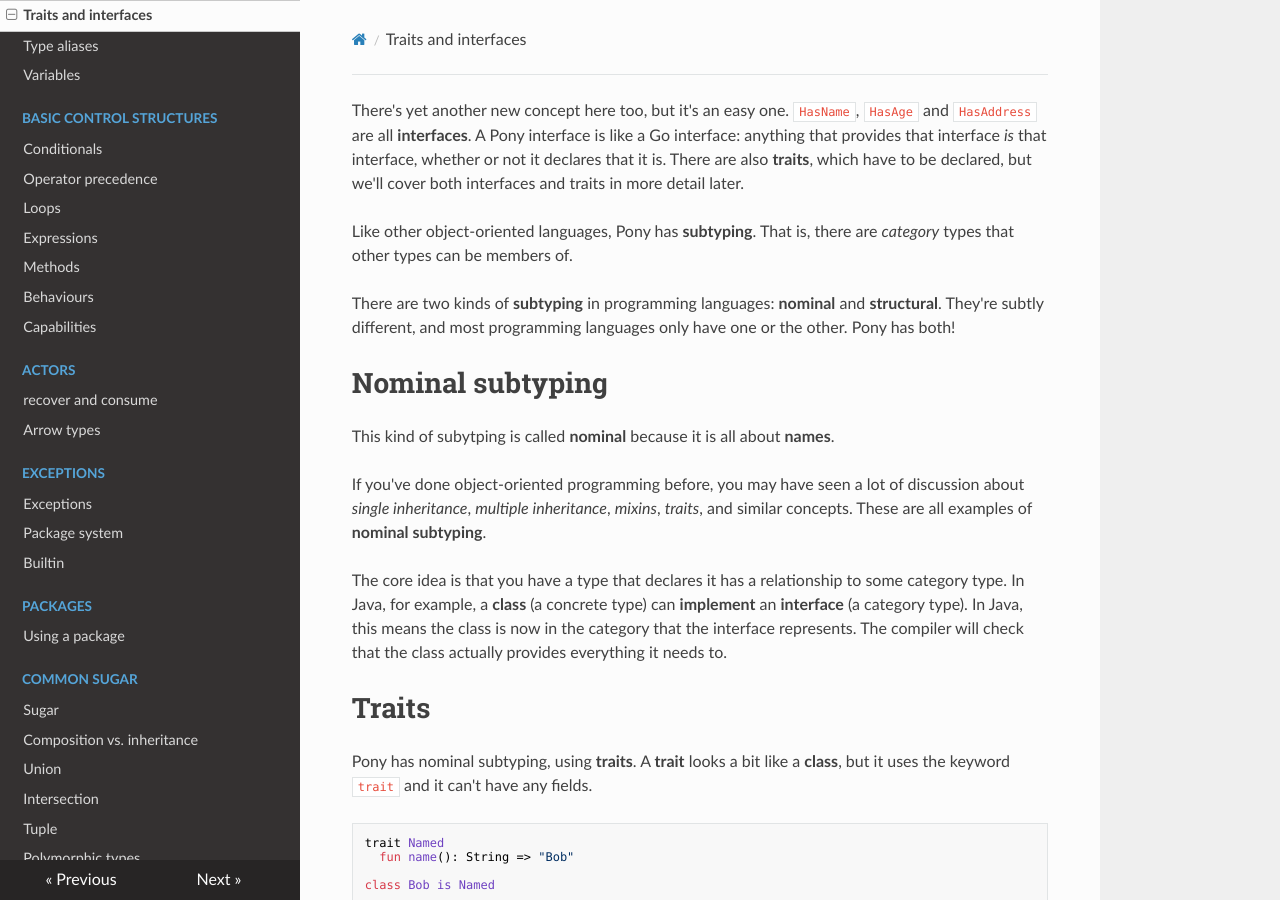
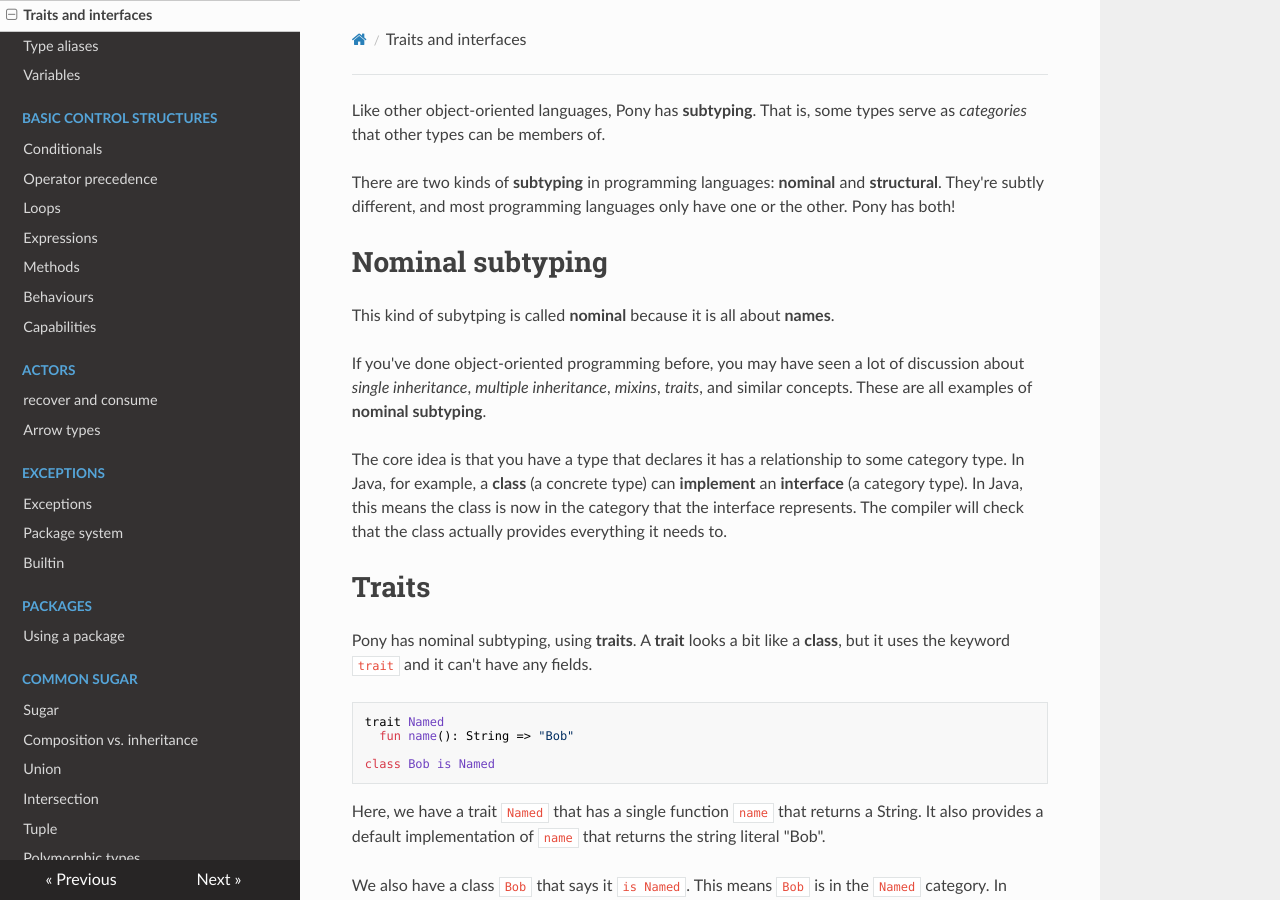
Before and after one commit to ponylang/pony-tutorial, an MkDocs documentation site: the page built from docs/types/traits-and-interfaces.md, in a window 1280 px wide and 900 px high. Built offline with MkDocs 1.6.1, drawn with Linux system fonts in a browser that asks for light colours; nearby versions of some CDN libraries; old or Windows-style settings are respelled for this version of MkDocs.

Commit message:
Minor traits and interfaces edits

```diff
--- a/docs/types/traits-and-interfaces.md
+++ b/docs/types/traits-and-interfaces.md
@@ -1,6 +1,4 @@
-There's yet another new concept here too, but it's an easy one. `HasName`, `HasAge` and `HasAddress` are all __interfaces__. A Pony interface is like a Go interface: anything that provides that interface _is_ that interface, whether or not it declares that it is. There are also __traits__, which have to be declared, but we'll cover both interfaces and traits in more detail later.
-
-Like other object-oriented languages, Pony has __subtyping__. That is, there are _category_ types that other types can be members of.
+Like other object-oriented languages, Pony has __subtyping__. That is, some types serve as _categories_ that other types can be members of.
 
 There are two kinds of __subtyping__ in programming languages: __nominal__ and __structural__. They're subtly different, and most programming languages only have one or the other. Pony has both!
 
```
